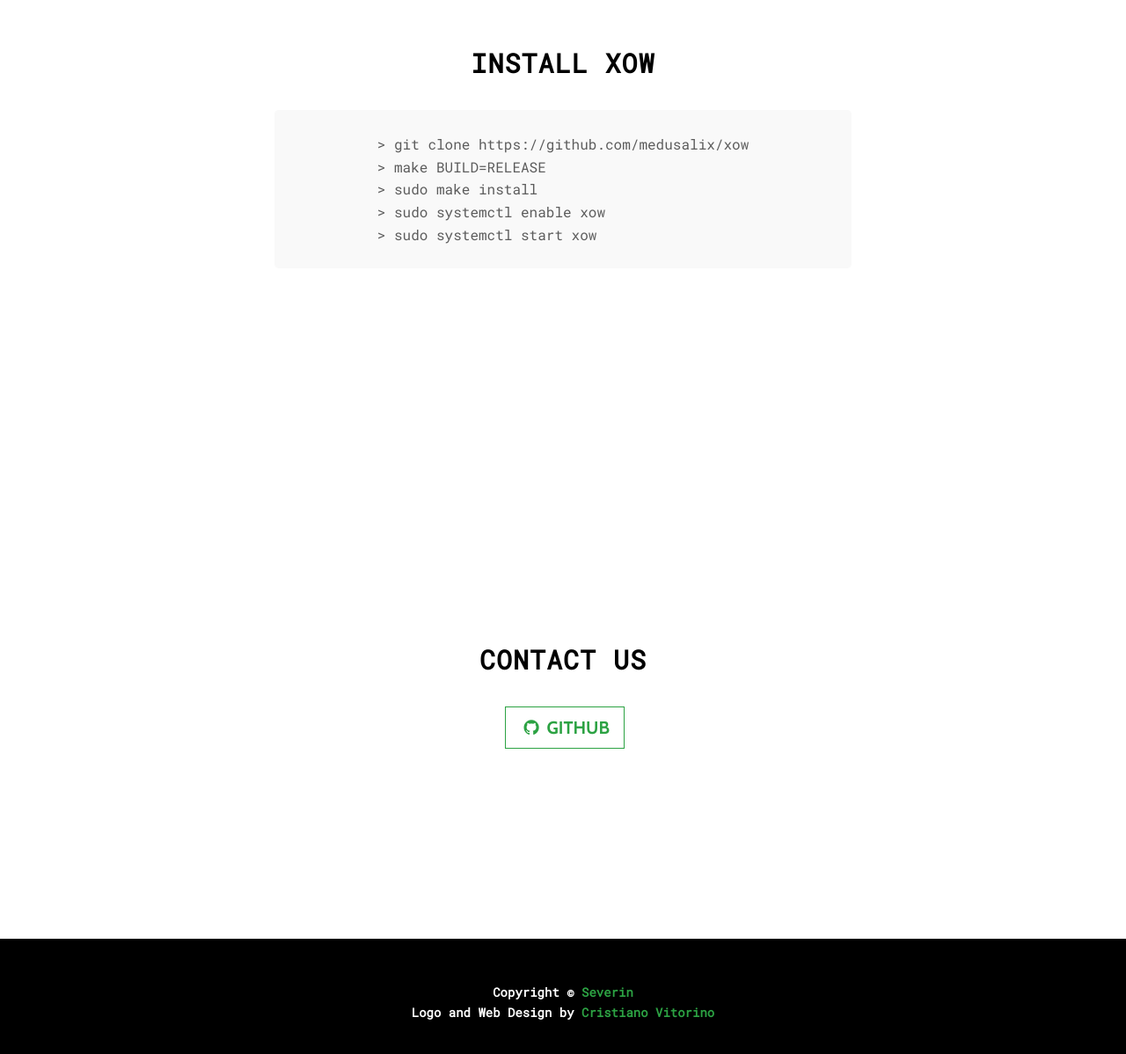
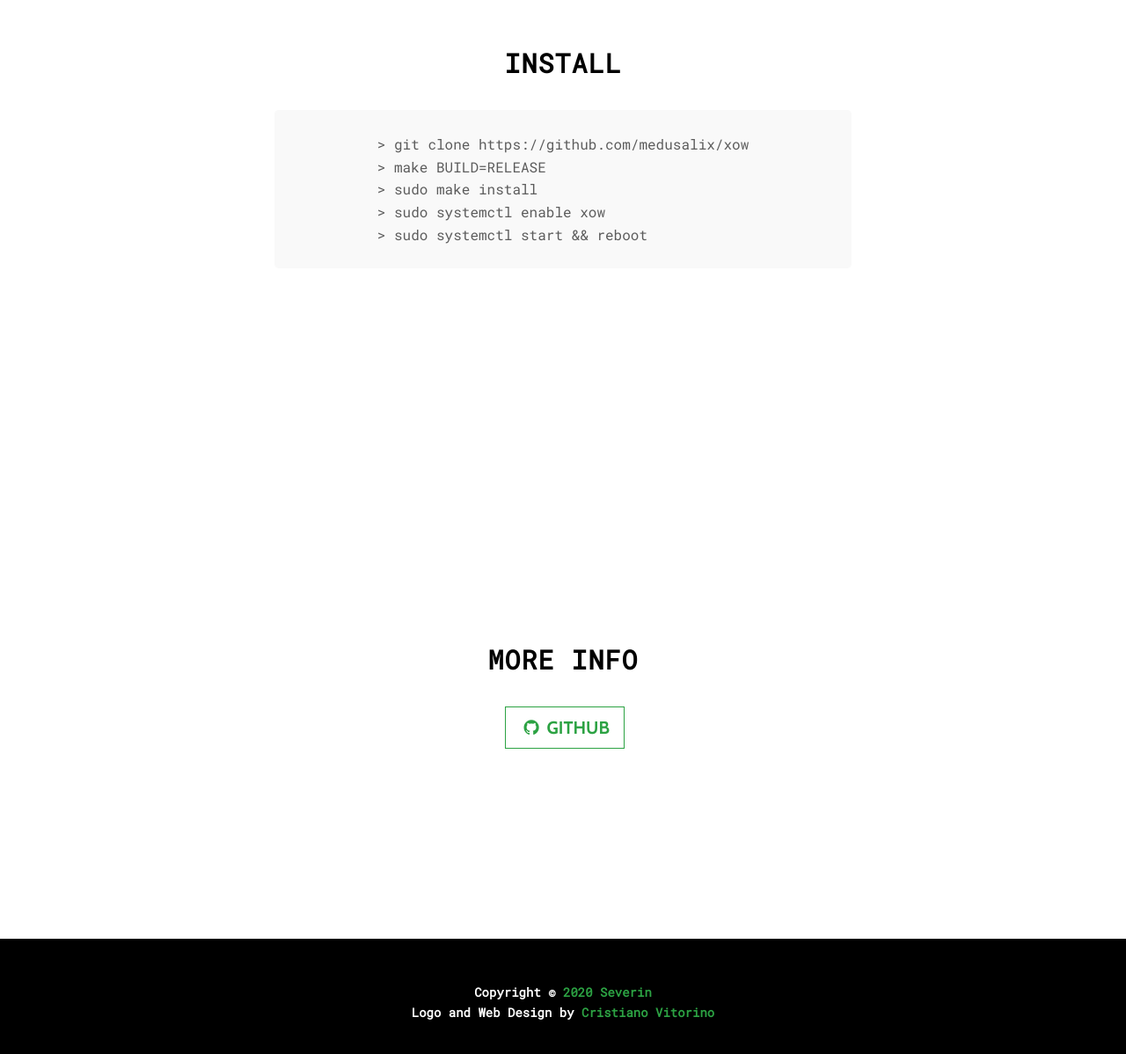
Before and after one commit to medusalix/xow, a plain HTML site: page docs/index.html in a window 1280 px wide. Shown: the part 1567-2765 px from the top of the page at 88% size. Drawn offline with nearby package versions, Linux system fonts and the light colour scheme.

Commit message:
Added logo to README.md, website cleanup
Added the project logo to README.md. Did a cleanup on the website, fixing sections, changed install instructions to reflect the repo latest changes.

```diff
--- a/docs/index.html
+++ b/docs/index.html
@@ -47,7 +47,7 @@
         <div class="container">
             <div class="row">
                 <div class="col-lg-8 mx-auto">
-                    <h2 style="font-family: 'Roboto Mono', monospace;color: rgb(0,0,0);font-size: 30px;">About xow</h2>
+                    <h2 style="font-family: 'Roboto Mono', monospace;color: rgb(0,0,0);font-size: 30px;">About</h2>
                     <p style="font-family: 'Roboto Mono', monospace;color: rgb(0,0,0);"><a href="https://github.com/medusalix/xow">xow</a> is a Linux user mode driver for the Xbox One wireless dongle. It communicates with the dongle via&nbsp;<em>libusb</em>&nbsp;and provides joystick input through the&nbsp;<em>uinput</em>&nbsp;kernel
                         module. The input mapping is based on existing kernel drivers like&nbsp;<a href="https://github.com/paroj/xpad">xpad</a>.</p>
                 </div>
@@ -57,9 +57,9 @@
     <section id="download" class="download-section content-section text-center" style="background-color: rgb(255,255,255);">
         <div class="container">
             <div class="col-lg-8 mx-auto">
-                <h1 style="color: rgb(0,0,0);font-family: 'Roboto Mono', monospace;font-size: 30px;">install xow</h1>
+                <h1 style="color: rgb(0,0,0);font-family: 'Roboto Mono', monospace;font-size: 30px;">install</h1>
                 <div class="jumbotron" style="background-color: rgb(249,249,249);height: 180px;margin: 27px;padding: 26px;">
-                    <p class="text-left d-flex justify-content-center" style="color: rgb(92,92,92);font-family: 'Roboto Mono', monospace;font-size: 16px;">&gt; git clone https://github.com/medusalix/xow<br>&gt; make BUILD=RELEASE<br>&gt; sudo make install<br>&gt; sudo systemctl enable xow<br>&gt; sudo systemctl start xow</p>
+                    <p class="text-left d-flex justify-content-center" style="color: rgb(92,92,92);font-family: 'Roboto Mono', monospace;font-size: 16px;">&gt; git clone https://github.com/medusalix/xow<br>&gt; make BUILD=RELEASE<br>&gt; sudo make install<br>&gt; sudo systemctl enable xow<br>&gt; sudo systemctl start && reboot</p>
                 </div>
             </div>
         </div>
@@ -68,7 +68,7 @@
         <div class="container">
             <div class="row">
                 <div class="col-lg-8 mx-auto">
-                    <h2 style="color: rgb(0,0,0);font-family: 'Roboto Mono', monospace;font-size: 30px;">Contact us</h2>
+                    <h2 style="color: rgb(0,0,0);font-family: 'Roboto Mono', monospace;font-size: 30px;">more info</h2>
                     <ul class="list-inline banner-social-buttons">
                         <li class="list-inline-item">&nbsp;<a class="btn btn-primary btn-lg btn-default" role="button" href="https://github.com/medusalix/xow"><i class="fa fa-github fa-fw"></i><span class="network-name">&nbsp;github</span></a></li>
                     </ul>
@@ -79,7 +79,7 @@
     <div class="map-clean"></div>
     <footer>
         <div class="container text-center">
-            <p style="color: rgb(255,255,255);font-family: 'Roboto Mono', monospace;"><strong>Copyright ©&nbsp;</strong><a href="https://medusalix.github.io/"><strong>Severin</strong></a></p>
+            <p style="color: rgb(255,255,255);font-family: 'Roboto Mono', monospace;"><strong>Copyright ©&nbsp;</strong><a href="https://medusalix.github.io/"><strong>2020 Severin</strong></a></p>
             <p style="color: rgb(255,255,255);font-family: 'Roboto Mono', monospace;"><strong>Logo and Web Design by </strong><a href="https://dribbble.com/cristianovitorino"><strong>Cristiano Vitorino</strong></a></p>
         </div>
     </footer>
```
Also changed, not shown: logo.png (added), 1 other file.
